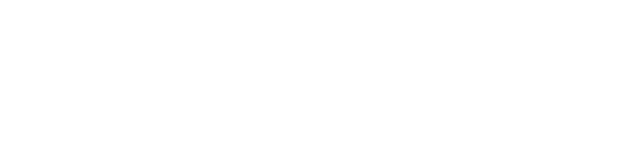
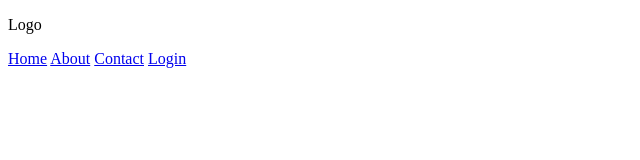
Before and after one commit to Mambawih/AES, a plain HTML site: page index.html in a window 1280 px wide. Shown: the whole page, without its empty margins (0-640 px from the left). Drawn offline with Linux system fonts and the light colour scheme.

Commit message:
added nav bar

```diff
--- a/index.html
+++ b/index.html
@@ -8,7 +8,15 @@
 </head>
 <body>
     <nav>
-
+        <div>
+            <p class="logo">Logo</p>
+        </div>
+        <div class="navlinks">
+            <a href="#" class="navlinks">Home</a>
+            <a href="#" class="navlinks">About</a>
+            <a href="#" class="navlinks">Contact</a>
+            <a href="#" class="navlinks">Login</a>
+        </div>
     </nav>
 </body>
 </html>
```
